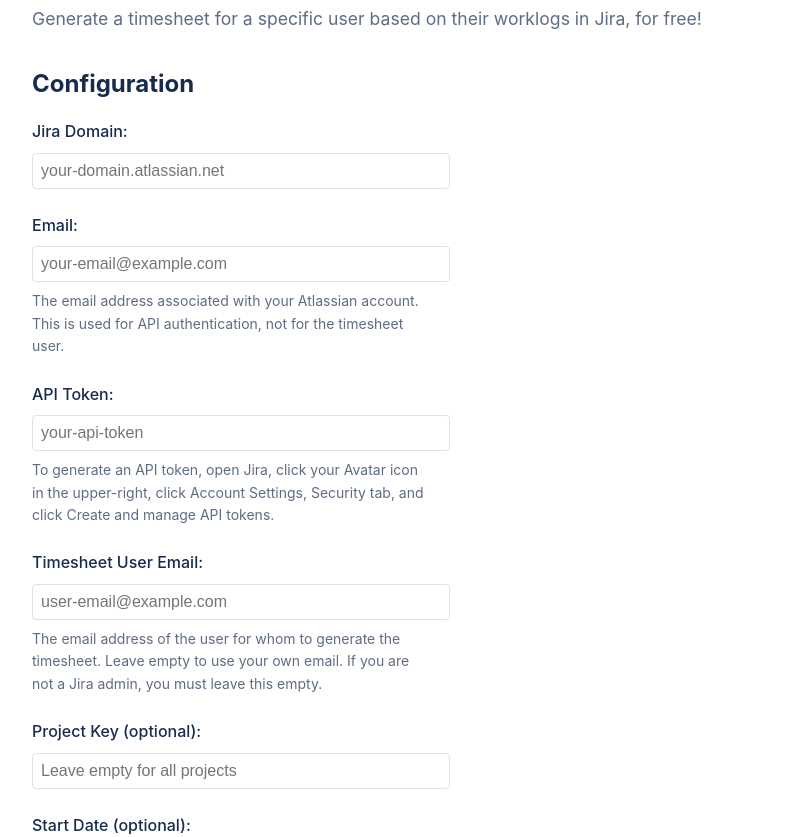
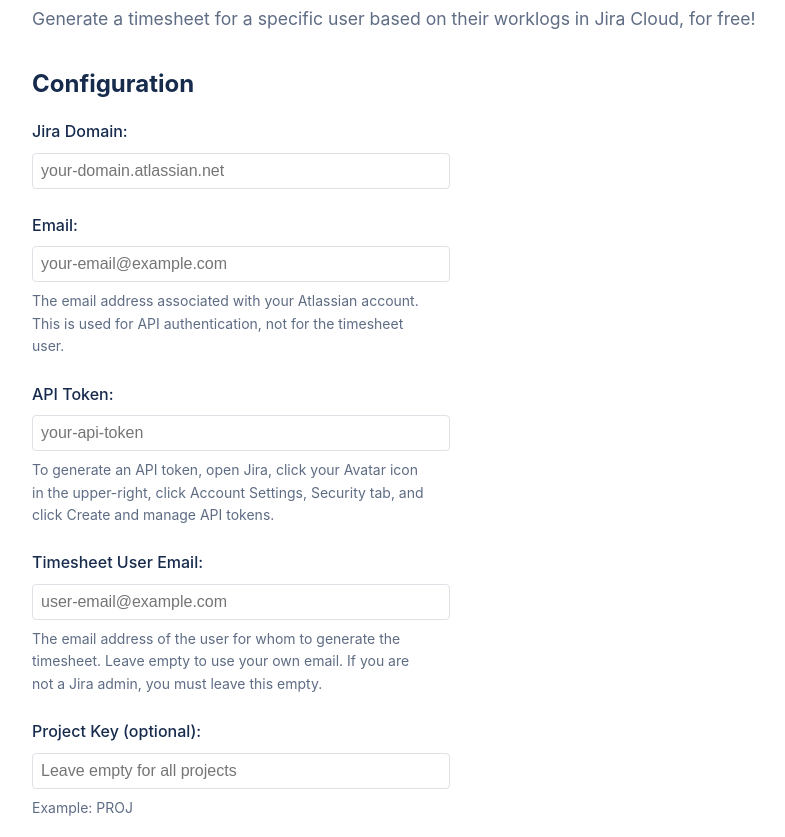
Before and after one commit to adamczyrek/jira-timesheet-free, a plain HTML site: page static/index.html in a window 1280 px wide. Shown: the part 128-965 px from the top of the page, without its empty margins (20-805 px from the left). Drawn offline with Linux system fonts and the light colour scheme.

Commit message:
Update readme and index.html help text

```diff
--- a/static/index.html
+++ b/static/index.html
@@ -11,7 +11,7 @@
     <div class="container">
         <header class="page-header">
             <h1>Jira Timesheet Generator</h1>
-            <div class="header-description">Generate a timesheet for a specific user based on their worklogs in Jira, for free!</div>
+            <div class="header-description">Generate a timesheet for a specific user based on their worklogs in Jira Cloud, for free!</div>
         </header>
 
         <div class="config-section">
@@ -39,6 +39,7 @@
             <div class="form-group">
                 <label for="projectKey">Project Key (optional):</label>
                 <input type="text" id="projectKey" placeholder="Leave empty for all projects">
+                <div class="field-description">Example: PROJ</div>
             </div>
             <div class="form-group">
                 <label for="startDate">Start Date (optional):</label>
```
Also changed, not shown: README.md.
